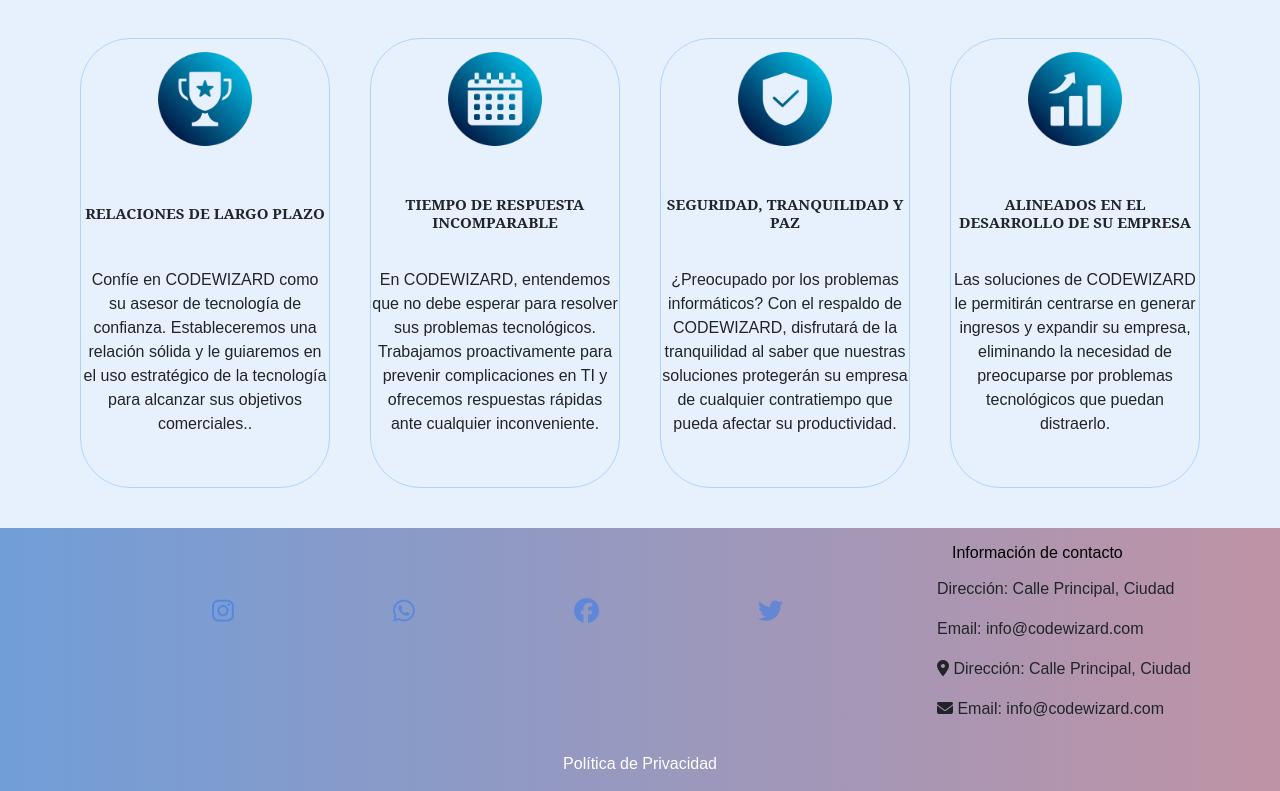
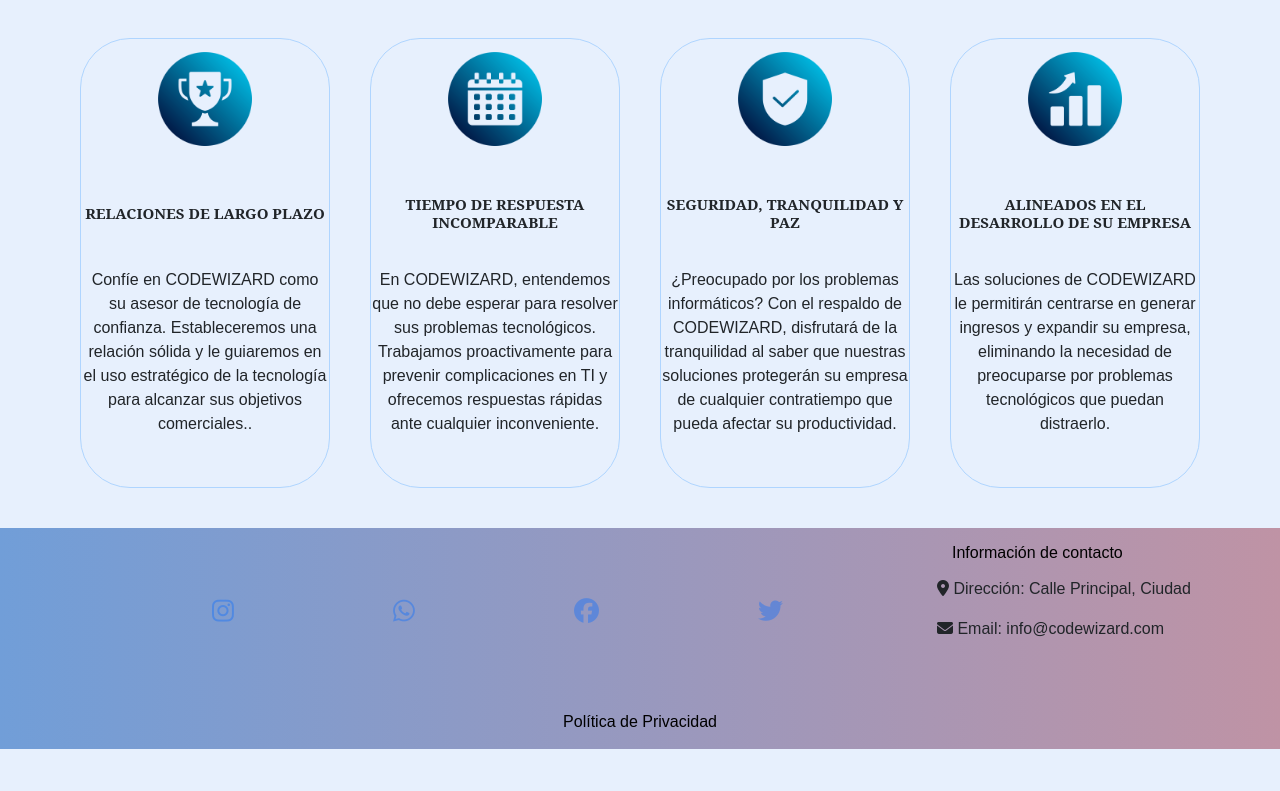
Before and after one commit to Nashadev000/CODEWIZARD, a website: page index.html in a window 1280 px wide. Shown: the part 1319-2110 px from the top of the page. After the commit the page ends 2068 px from the top, so only its background shows below. Drawn offline with nearby package versions, Linux system fonts and the light colour scheme.

Commit message:
test: :sparkles: testing

```diff
--- a/css/style.css
+++ b/css/style.css
@@ -270,6 +270,7 @@
   width: auto;
   margin: 10px;
 }
+
 .container-body__card h1{
   height:20%;
   width: 100%;
@@ -285,7 +286,6 @@
 /*FOOTER*/
 
 .footer {
-  /* position: fixed; */
   bottom: 0;
   width: 100%;
   background-image: linear-gradient(to right, #719ed8 0%, #bf93a5 100%);
@@ -340,5 +340,5 @@
 
 .privacy-policy-link a {
   text-decoration: none;
-  color: #fff;
+  color: #000000;
 }
--- a/index.html
+++ b/index.html
@@ -10,7 +10,6 @@
     integrity="sha384-aFq/bzH65dt+w6FI2ooMVUpc+21e0SRygnTpmBvdBgSdnuTN7QbdgL+OapgHtvPp" crossorigin="anonymous">
   <link rel="stylesheet" href="css/normalize.css">
   <link rel="stylesheet" href="css/style.css">
-  <title>CODEWIZARD</title>
   <link rel="shortcut icon" href="img/desarrollador.png" type="image/x-icon">
   <title>CodeWizard</title>
 </head>
@@ -156,8 +155,6 @@
         <div class="col-lg-3">
           <div class="contact-info">
             <h5>Información de contacto</h5>
-            <p>Dirección: Calle Principal, Ciudad</p>
-            <p>Email: info@codewizard.com</p>
             <p><i class="fa-solid fa-location-dot"></i> Dirección: Calle Principal, Ciudad</p>
             <p><i class="fa-solid fa-envelope"></i> Email: info@codewizard.com</p>
           </div>
@@ -175,8 +172,6 @@
     </div>
   </footer>
 
-
-
 </body>
 <script src="https://kit.fontawesome.com/7287fef4a6.js" crossorigin="anonymous"></script>
 
```
